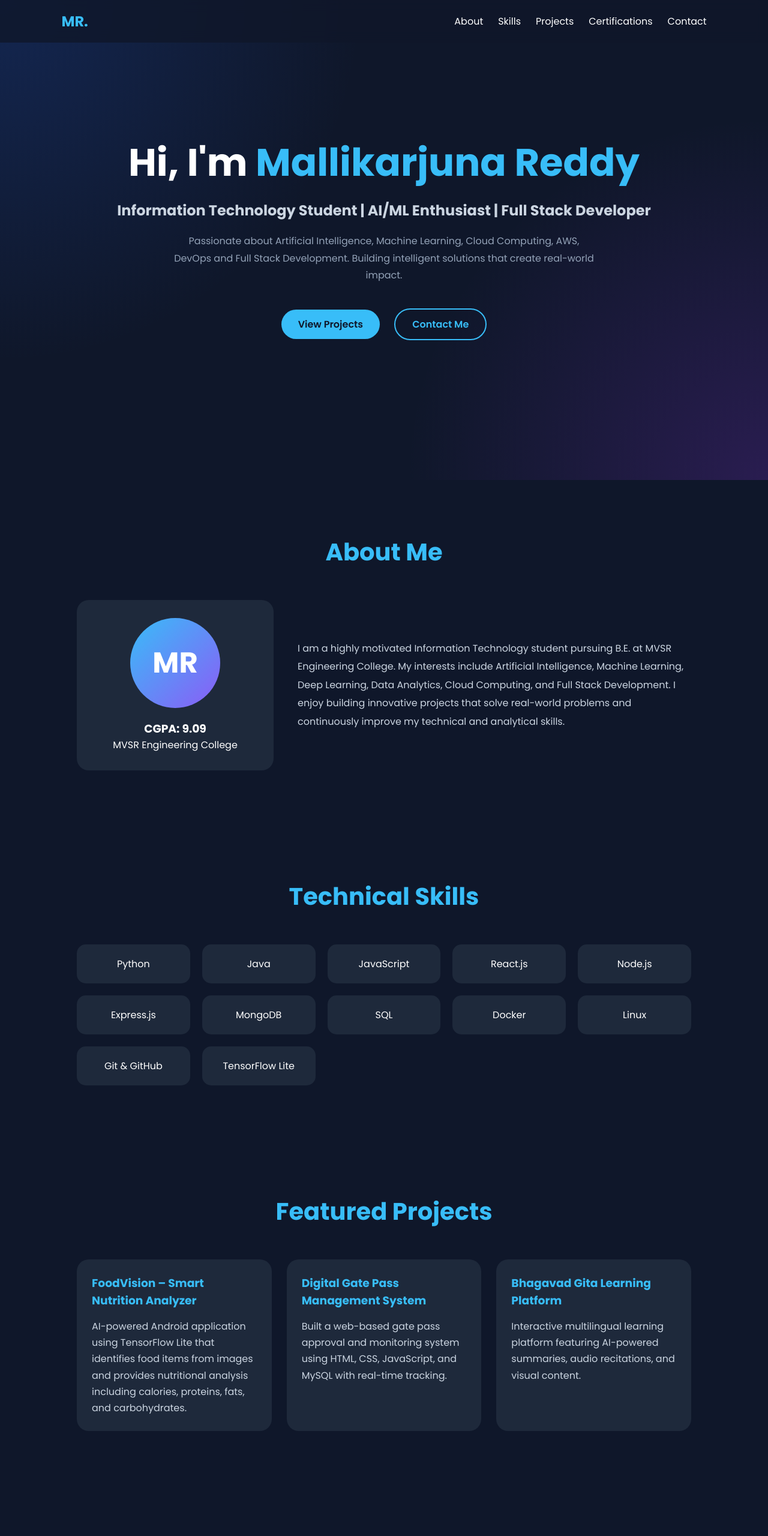
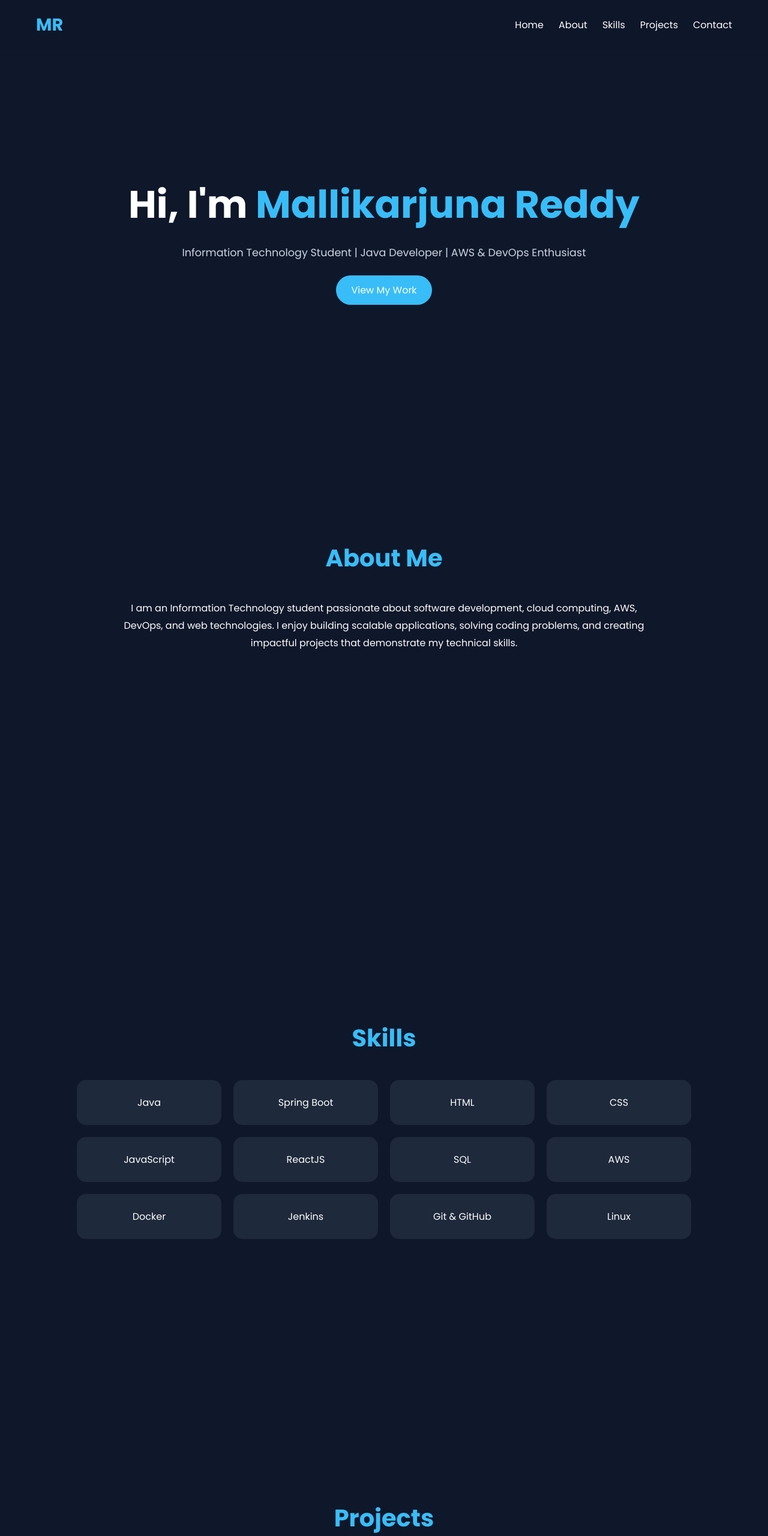
Before and after one commit to Mallikarjuna-28/Myapp, a plain HTML site: page index.html in a window 1280 px wide. Shown: the top 2560 px of the page at 60% size. Drawn offline with Linux system fonts and the light colour scheme.

Commit message:
Update index.html

```diff
--- a/index.html
+++ b/index.html
@@ -3,7 +3,7 @@
 <head>
 <meta charset="UTF-8">
 <meta name="viewport" content="width=device-width, initial-scale=1.0">
-<title>Gaddam Mallikarjuna Reddy | Portfolio</title>
+<title>Mallikarjuna Reddy | Portfolio</title>
 
 <link href="https://fonts.googleapis.com/css2?family=Poppins:wght@300;400;500;600;700&display=swap" rel="stylesheet">
 
@@ -22,243 +22,180 @@ html{
 body{
     background:#0f172a;
     color:white;
-    overflow-x:hidden;
 }
 
-.navbar{
+header{
     position:fixed;
+    top:0;
     width:100%;
-    top:0;
+    background:rgba(15,23,42,.95);
+    backdrop-filter:blur(10px);
     z-index:1000;
-    backdrop-filter:blur(10px);
-    background:rgba(15,23,42,0.8);
-    padding:18px 8%;
+}
+
+nav{
     display:flex;
     justify-content:space-between;
     align-items:center;
+    max-width:1200px;
+    margin:auto;
+    padding:20px;
 }
 
 .logo{
-    font-size:1.5rem;
-    font-weight:700;
+    font-size:1.8rem;
+    font-weight:bold;
     color:#38bdf8;
 }
 
-.nav-links{
+nav ul{
     display:flex;
-    gap:25px;
+    list-style:none;
 }
 
-.nav-links a{
-    color:white;
-    text-decoration:none;
-    transition:0.3s;
+nav ul li{
+    margin-left:25px;
 }
 
-.nav-links a:hover{
+nav ul li a{
+    text-decoration:none;
+    color:white;
+    transition:.3s;
+}
+
+nav ul li a:hover{
     color:#38bdf8;
 }
 
+section{
+    min-height:100vh;
+    padding:100px 10%;
+}
+
 .hero{
-    min-height:100vh;
     display:flex;
+    justify-content:center;
     align-items:center;
-    justify-content:center;
     text-align:center;
-    padding:100px 20px;
-    background:
-    radial-gradient(circle at top left,#2563eb33,transparent 40%),
-    radial-gradient(circle at bottom right,#9333ea33,transparent 40%);
 }
 
 .hero-content h1{
     font-size:4rem;
-    margin-bottom:15px;
 }
 
 .hero-content span{
     color:#38bdf8;
 }
 
-.hero-content h3{
-    font-size:1.5rem;
+.hero-content p{
+    margin-top:20px;
+    font-size:1.1rem;
     color:#cbd5e1;
-    margin-bottom:20px;
-}
-
-.hero-content p{
-    max-width:700px;
-    margin:auto;
-    line-height:1.8;
-    color:#94a3b8;
-}
-
-.btn-group{
-    margin-top:30px;
 }
 
 .btn{
-    padding:12px 28px;
-    border:none;
-    border-radius:50px;
+    display:inline-block;
+    margin-top:25px;
+    padding:12px 25px;
+    background:#38bdf8;
+    color:white;
     text-decoration:none;
-    font-weight:600;
-    margin:10px;
-    display:inline-block;
-    transition:0.3s;
-}
-
-.primary{
-    background:#38bdf8;
-    color:#0f172a;
-}
-
-.secondary{
-    border:2px solid #38bdf8;
-    color:#38bdf8;
+    border-radius:30px;
+    transition:.3s;
 }
 
 .btn:hover{
-    transform:translateY(-4px);
-}
-
-section{
-    padding:90px 10%;
+    transform:translateY(-3px);
+    background:#0ea5e9;
 }
 
 .section-title{
     text-align:center;
     font-size:2.5rem;
-    margin-bottom:50px;
+    margin-bottom:40px;
     color:#38bdf8;
 }
 
 .about{
-    display:grid;
-    grid-template-columns:1fr 2fr;
-    gap:40px;
-    align-items:center;
+    max-width:900px;
+    margin:auto;
+    text-align:center;
+    line-height:1.8;
 }
 
-.profile-card{
-    background:#1e293b;
-    padding:30px;
-    border-radius:20px;
-    text-align:center;
-}
-
-.profile-circle{
-    width:150px;
-    height:150px;
-    border-radius:50%;
-    margin:auto;
-    background:linear-gradient(135deg,#38bdf8,#8b5cf6);
-    display:flex;
-    align-items:center;
-    justify-content:center;
-    font-size:3rem;
-    font-weight:bold;
-}
-
-.about-text{
-    color:#cbd5e1;
-    line-height:1.9;
-}
-
-.skills{
+.skills-grid{
     display:grid;
-    grid-template-columns:repeat(auto-fit,minmax(180px,1fr));
+    grid-template-columns:repeat(auto-fit,minmax(200px,1fr));
     gap:20px;
 }
 
 .skill{
     background:#1e293b;
-    padding:20px;
+    padding:25px;
     border-radius:15px;
     text-align:center;
-    transition:0.3s;
+    transition:.3s;
 }
 
 .skill:hover{
     transform:translateY(-8px);
 }
 
-.projects{
+.projects-grid{
     display:grid;
-    grid-template-columns:repeat(auto-fit,minmax(320px,1fr));
+    grid-template-columns:repeat(auto-fit,minmax(280px,1fr));
     gap:25px;
 }
 
-.project-card{
+.project{
     background:#1e293b;
     padding:25px;
-    border-radius:20px;
-    transition:0.3s;
+    border-radius:15px;
+    transition:.3s;
 }
 
-.project-card:hover{
-    transform:translateY(-10px);
+.project:hover{
+    transform:translateY(-8px);
 }
 
-.project-card h3{
+.project h3{
     color:#38bdf8;
-    margin-bottom:15px;
-}
-
-.project-card p{
-    color:#cbd5e1;
-    line-height:1.7;
-}
-
-.certifications{
-    display:grid;
-    grid-template-columns:repeat(auto-fit,minmax(250px,1fr));
-    gap:20px;
-}
-
-.cert{
-    background:#1e293b;
-    padding:20px;
-    border-radius:15px;
+    margin-bottom:10px;
 }
 
 .contact{
     text-align:center;
 }
 
-.contact-links{
-    display:flex;
-    justify-content:center;
-    gap:20px;
-    flex-wrap:wrap;
-    margin-top:30px;
+.contact form{
+    max-width:600px;
+    margin:auto;
 }
 
-.contact-links a{
-    text-decoration:none;
-    color:white;
-    background:#1e293b;
-    padding:15px 25px;
-    border-radius:50px;
-    transition:0.3s;
+input, textarea{
+    width:100%;
+    padding:15px;
+    margin:10px 0;
+    border:none;
+    border-radius:10px;
+    outline:none;
 }
 
-.contact-links a:hover{
-    background:#38bdf8;
-    color:#0f172a;
+button{
+    border:none;
+    cursor:pointer;
 }
 
 footer{
     text-align:center;
-    padding:30px;
-    color:#94a3b8;
-    border-top:1px solid #1e293b;
+    padding:20px;
+    background:#020617;
 }
 
 .fade{
     opacity:0;
-    transform:translateY(30px);
-    transition:all 1s ease;
+    transform:translateY(40px);
+    transition:1s;
 }
 
 .fade.show{
@@ -267,154 +204,141 @@ footer{
 }
 
 @media(max-width:768px){
-
     .hero-content h1{
         font-size:2.5rem;
     }
 
-.about{
-    grid-template-columns:1fr;
+    nav{
+        flex-direction:column;
     }
 
-.nav-links{
-    display:none;
+    nav ul{
+        margin-top:10px;
+    }
+
+    nav ul li{
+        margin:0 10px;
     }
 }
 </style>
 </head>
 <body>
 
-<nav class="navbar">
-    <div class="logo">MR.</div>
-    <div class="nav-links">
-        <a href="#about">About</a>
-        <a href="#skills">Skills</a>
-        <a href="#projects">Projects</a>
-        <a href="#certifications">Certifications</a>
-        <a href="#contact">Contact</a>
-    </div>
+<header>
+<nav>
+<div class="logo">MR</div>
+<ul>
+<li><a href="#home">Home</a></li>
+<li><a href="#about">About</a></li>
+<li><a href="#skills">Skills</a></li>
+<li><a href="#projects">Projects</a></li>
+<li><a href="#contact">Contact</a></li>
+</ul>
 </nav>
+</header>
 
-<section class="hero">
+<section class="hero" id="home">
 <div class="hero-content">
 <h1>Hi, I'm <span>Mallikarjuna Reddy</span></h1>
-        <h3>Information Technology Student | AI/ML Enthusiast | Full Stack Developer</h3>
-        <p>
-            Passionate about Artificial Intelligence, Machine Learning,
-            Cloud Computing, AWS, DevOps and Full Stack Development.
-            Building intelligent solutions that create real-world impact.
-        </p>
-
-        <div class="btn-group">
-            <a href="#projects" class="btn primary">View Projects</a>
-            <a href="#contact" class="btn secondary">Contact Me</a>
-        </div>
+<p>Information Technology Student | Java Developer | AWS & DevOps Enthusiast</p>
+<a href="#projects" class="btn">View My Work</a>
 </div>
 </section>
 
 <section id="about" class="fade">
 <h2 class="section-title">About Me</h2>
-
 <div class="about">
-        <div class="profile-card">
-            <div class="profile-circle">MR</div>
-            <h3 style="margin-top:20px;">CGPA: 9.09</h3>
-            <p>MVSR Engineering College</p>
-        </div>
-
-        <div class="about-text">
-            I am a highly motivated Information Technology student pursuing
-            B.E. at MVSR Engineering College. My interests include Artificial
-            Intelligence, Machine Learning, Deep Learning, Data Analytics,
-            Cloud Computing, and Full Stack Development.
-
-            I enjoy building innovative projects that solve real-world
-            problems and continuously improve my technical and analytical skills.
-        </div>
+<p>
+I am an Information Technology student passionate about software development,
+cloud computing, AWS, DevOps, and web technologies. I enjoy building scalable
+applications, solving coding problems, and creating impactful projects that
+demonstrate my technical skills.
+</p>
 </div>
 </section>
 
 <section id="skills" class="fade">
-    <h2 class="section-title">Technical Skills</h2>
-
-    <div class="skills">
-        <div class="skill">Python</div>
+<h2 class="section-title">Skills</h2>
+<div class="skills-grid">
 <div class="skill">Java</div>
+<div class="skill">Spring Boot</div>
+<div class="skill">HTML</div>
+<div class="skill">CSS</div>
 <div class="skill">JavaScript</div>
-        <div class="skill">React.js</div>
-        <div class="skill">Node.js</div>
-        <div class="skill">Express.js</div>
-        <div class="skill">MongoDB</div>
+<div class="skill">ReactJS</div>
 <div class="skill">SQL</div>
+<div class="skill">AWS</div>
 <div class="skill">Docker</div>
+<div class="skill">Jenkins</div>
+<div class="skill">Git & GitHub</div>
 <div class="skill">Linux</div>
-        <div class="skill">Git & GitHub</div>
-        <div class="skill">TensorFlow Lite</div>
 </div>
 </section>
 
 <section id="projects" class="fade">
-    <h2 class="section-title">Featured Projects</h2>
+<h2 class="section-title">Projects</h2>
 
-    <div class="projects">
+<div class="projects-grid">
 
-        <div class="project-card">
-            <h3>FoodVision – Smart Nutrition Analyzer</h3>
+<div class="project">
+<h3>Library Management System</h3>
 <p>
-                AI-powered Android application using TensorFlow Lite that
-                identifies food items from images and provides nutritional
-                analysis including calories, proteins, fats, and carbohydrates.
+Java-based application for managing books, users, and transactions with
+database integration.
 </p>
 </div>
 
-        <div class="project-card">
-            <h3>Digital Gate Pass Management System</h3>
+<div class="project">
+<h3>MindVault Journal App</h3>
 <p>
-                Built a web-based gate pass approval and monitoring system
-                using HTML, CSS, JavaScript, and MySQL with real-time tracking.
+ReactJS personal journal application with mood tracking and image upload.
 </p>
 </div>
 
-        <div class="project-card">
-            <h3>Bhagavad Gita Learning Platform</h3>
+<div class="project">
+<h3>AWS Docker Deployment</h3>
 <p>
-                Interactive multilingual learning platform featuring
-                AI-powered summaries, audio recitations, and visual content.
+Containerized and deployed a responsive website using Docker, Nginx, and AWS EC2.
+</p>
+</div>
+
+<div class="project">
+<h3>DevOps CI/CD Pipeline</h3>
+<p>
+Automated build and deployment using Jenkins, Docker, GitHub, and AWS services.
 </p>
 </div>
 
 </div>
 </section>
 
-<section id="certifications" class="fade">
-    <h2 class="section-title">Certifications</h2>
+<section id="contact" class="fade">
+<h2 class="section-title">Contact Me</h2>
 
-    <div class="certifications">
-        <div class="cert">Python Essentials – Cisco Networking Academy</div>
-        <div class="cert">HTML Training – IIT Bombay</div>
-        <div class="cert">Web Full Stack Developer Internship – EduSkills</div>
-        <div class="cert">PostgreSQL Training – IIT Bombay</div>
-    </div>
-</section>
+<div class="contact">
+<form id="contactForm">
+<input type="text" placeholder="Your Name" required>
+<input type="email" placeholder="Your Email" required>
+<textarea rows="5" placeholder="Your Message" required></textarea>
 
-<section id="contact" class="contact fade">
-    <h2 class="section-title">Let's Connect</h2>
-
-    <p>Open to internships, research opportunities, and collaborations.</p>
-
-    <div class="contact-links">
-        <a href="mailto:gaddammallikarjunareddy2825@gmail.com">Email</a>
-        <a href="https://github.com/Mallikarjuna-28" target="_blank">GitHub</a>
-        <a href="https://linkedin.com/in/gaddam-mallikarjuna-reddy-4143372b" target="_blank">LinkedIn</a>
+<button class="btn" type="submit">Send Message</button>
+</form>
 </div>
 </section>
 
 <footer>
-    © 2026 Gaddam Mallikarjuna Reddy | Portfolio Website
+<p>© 2026 Mallikarjuna Reddy. All Rights Reserved.</p>
 </footer>
 
 <script>
 
+// Contact Form
+document.getElementById('contactForm').addEventListener('submit', function(e){
+    e.preventDefault();
+    alert('Thank you! Your message has been submitted.');
+});
+
+// Scroll Animation
 const observer = new IntersectionObserver(entries=>{
     entries.forEach(entry=>{
         if(entry.isIntersecting){
@@ -423,8 +347,8 @@ const observer = new IntersectionObserver(entries=>{
     });
 });
 
-document.querySelectorAll('.fade').forEach(el=>{
-    observer.observe(el);
+document.querySelectorAll('.fade').forEach(section=>{
+    observer.observe(section);
 });
 
 </script>
```
Lines whose indentation alone changed are shown as unchanged.
